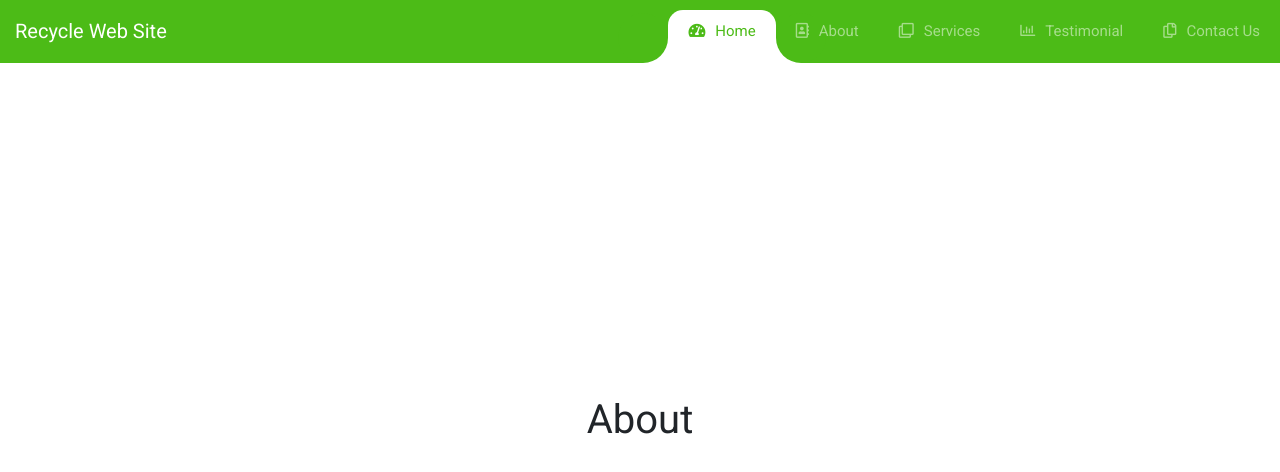
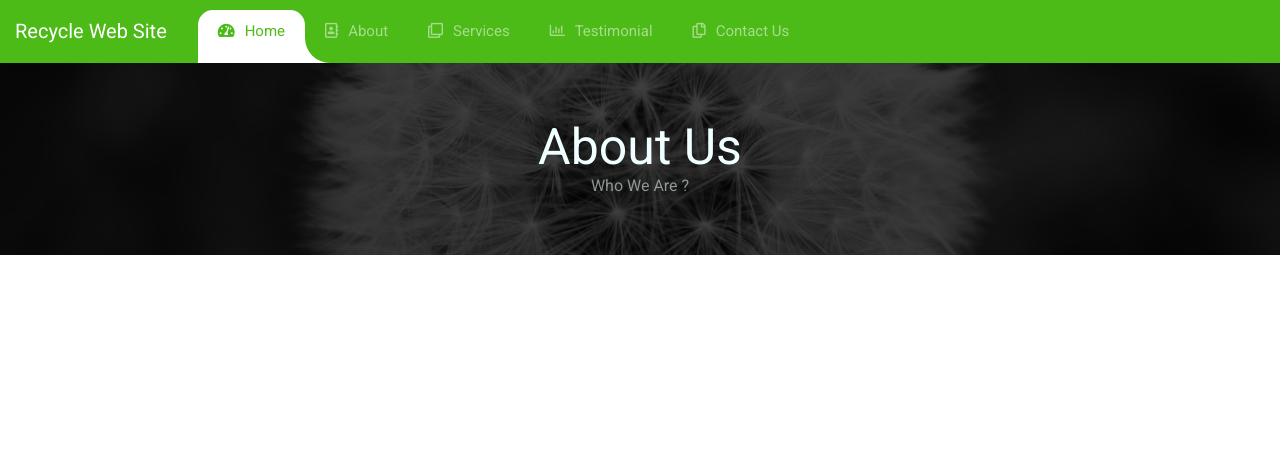
Before and after one commit to Adham45/Final-Project-ITI, a React (Create React App) app: page /about in a window 1280 px wide. Shown: the top 472 px of the page. Built offline with nearby package versions, Linux system fonts and the light colour scheme.

Commit message:
Create page title component

```diff
--- a/package.json
+++ b/package.json
@@ -9,7 +9,7 @@
     "@testing-library/jest-dom": "^5.11.9",
     "@testing-library/react": "^11.2.5",
     "@testing-library/user-event": "^12.6.3",
-    "bootstrap": "^4.6.0",
+    "bootstrap": "^5.1.3",
     "font-awesome": "^4.7.0",
     "jquery": "^3.5.1",
     "popper": "^1.0.1",
--- /dev/null
+++ b/src/Components/page_title.js
@@ -0,0 +1,11 @@
+
+export default function Page_title (props){
+    return (
+        <div className="page_title">
+            <div className="page_title_info">
+                <h2> {props.title} </h2>
+                <p> {props.description} </p>
+            </div>
+        </div>
+    );
+}
--- a/src/Components/pages/About/About.js
+++ b/src/Components/pages/About/About.js
@@ -1,11 +1,9 @@
 import React from 'react'
+import Page_title from "../../page_title"
 const About = () => {
   return (
     <div className="container">
-
-      <h1 className="text-center" style={{paddingTop: "30%"}}>
-        About
-      </h1>
+      <Page_title title="About Us" description="Who We Are ?" />
 
     </div>
   )
--- a/src/Components/pages/Home/Home.css
+++ b/src/Components/pages/Home/Home.css
@@ -1,3 +1,47 @@
+/* --------------------------------------------- puplic -------------------------------------- */
+* {
+    margin: 0;
+    padding: 0;
+    box-sizing: box-sizing;
+}
+.page_title {
+    width: 100%;
+    height: 12rem;
+    background-image: url(../About/t.jpg);
+    background-position: center;
+    background-size: cover;
+    position: absolute;
+    left: 0;
+    z-index: 1;
+}
+
+.page_title::after {
+    content: "";
+    width: 100%;
+    height: 100%;
+    top: 0;
+    left: 0;
+    position: absolute;
+    background-color: rgba(0, 0, 0, 0.75);
+    z-index: -1;
+}
+.page_title_info {
+    text-align: center;
+    color: azure;
+    position: absolute;
+    width: 100%;
+    left: 50%;
+    top: 50%;
+    transform: translate(-50%,-50%);
+    line-height: 1px;
+}
+.page_title_info h2 {
+    font-size: 50px
+}
+.page_title_info p {
+    color: rgba(240, 255, 255, 0.541);
+}
+/* --------------------------------------------------------------------------------------------- */
 .carousel-item.zero-slide {
     background-image: url("environment_one.jpg");
     background-size: cover;
@@ -182,7 +226,7 @@ button.cus-befor:hover::before {
     z-index: -1;
 }
 .icons div svg:hover {
-    color: #68ea30;
+    color: #6fd33d;
 }
 .icons div svg {
     color: azure;
```
Also changed, not shown: src/Components/pages/About/t.jpg (added), 1 other file (tests, documents, lock files or other folders).
